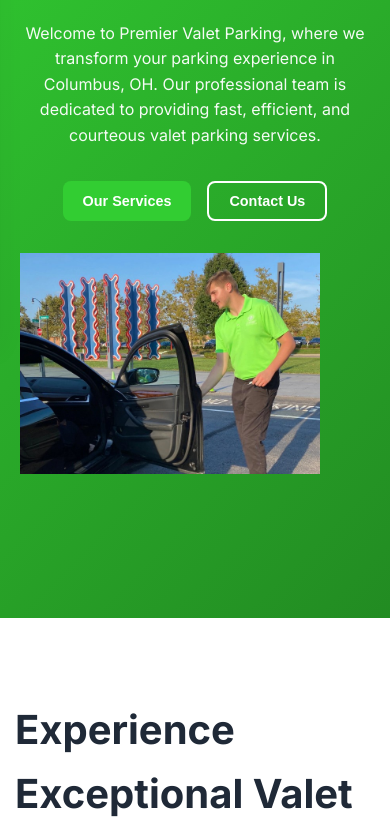
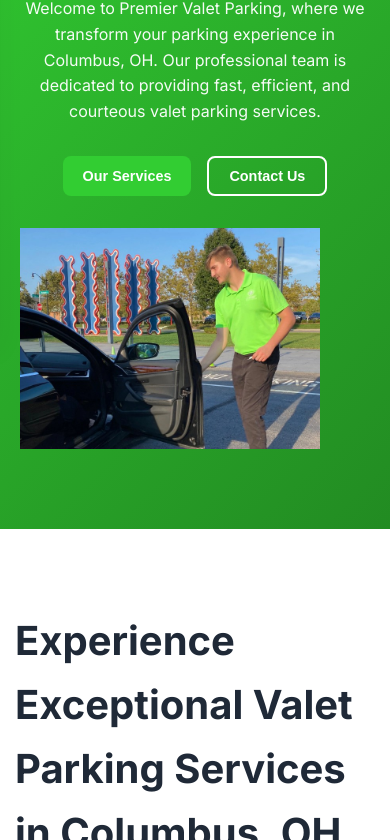
Before and after one commit to chaselaub/Premier-Valet-Parking, a plain HTML site: page index.html in a window 390 px wide. Shown: the part 226-1066 px from the top of the page. Drawn offline with Linux system fonts and the light colour scheme.

Commit message:
Enhanced mobile responsiveness: increased hero padding, improved viewport controls, and better overflow handling

```diff
--- a/index.html
+++ b/index.html
@@ -2,7 +2,7 @@
 <html lang="en">
 <head>
     <meta charset="UTF-8">
-    <meta name="viewport" content="width=device-width, initial-scale=1.0, maximum-scale=1.0, user-scalable=no">
+    <meta name="viewport" content="width=device-width, initial-scale=1.0, maximum-scale=1.0, user-scalable=no, viewport-fit=cover">
     <title>Premier Valet Parking - Columbus, OH Valet Services</title>
     <link rel="stylesheet" href="styles.css">
     <link href="https://fonts.googleapis.com/css2?family=Inter:wght@300;400;500;600;700&display=swap" rel="stylesheet">
--- a/styles.css
+++ b/styles.css
@@ -7,6 +7,8 @@
 
 html {
     scroll-behavior: smooth;
+    -webkit-text-size-adjust: 100%;
+    -ms-text-size-adjust: 100%;
 }
 
 body {
@@ -16,6 +18,8 @@
     overflow-x: hidden;
     width: 100%;
     max-width: 100vw;
+    position: relative;
+    min-height: 100vh;
 }
 
 /* Custom Properties for Brand Colors */
@@ -40,12 +44,15 @@
 .navbar {
     position: fixed;
     top: 0;
+    left: 0;
+    right: 0;
     width: 100%;
     background: rgba(255, 255, 255, 0.95);
     backdrop-filter: blur(10px);
     z-index: 1000;
     padding: 1rem 0;
     transition: all 0.3s ease;
+    box-sizing: border-box;
 }
 
 .nav-container {
@@ -217,6 +224,8 @@
     background: linear-gradient(135deg, var(--primary-green) 0%, var(--primary-green-dark) 100%);
     color: white;
     padding: 120px 0 80px;
+    margin-top: 0;
+    position: relative;
 }
 
 .hero-container {
@@ -1182,6 +1191,11 @@
         overflow-x: hidden;
         width: 100%;
         max-width: 100%;
+        position: relative;
+    }
+
+    * {
+        box-sizing: border-box;
     }
 
     .nav-logo {
@@ -1239,7 +1253,8 @@
     }
 
     .hero {
-        padding-top: 100px; /* Reduce padding for mobile */
+        padding-top: 140px; /* Increased padding to prevent navigation overlap */
+        min-height: calc(100vh - 140px);
     }
 
     .hero-container {
@@ -1306,6 +1321,17 @@
 }
 
 @media (max-width: 480px) {
+    html, body {
+        overflow-x: hidden;
+        width: 100%;
+        max-width: 100%;
+        position: relative;
+    }
+
+    * {
+        box-sizing: border-box;
+    }
+
     .nav-logo {
         gap: 0.4rem;
     }
@@ -1332,7 +1358,8 @@
     }
 
     .hero {
-        padding-top: 80px; /* Even less padding for very small screens */
+        padding-top: 120px; /* Increased padding for very small screens */
+        min-height: calc(100vh - 120px);
     }
 
     .hero-title {
```
